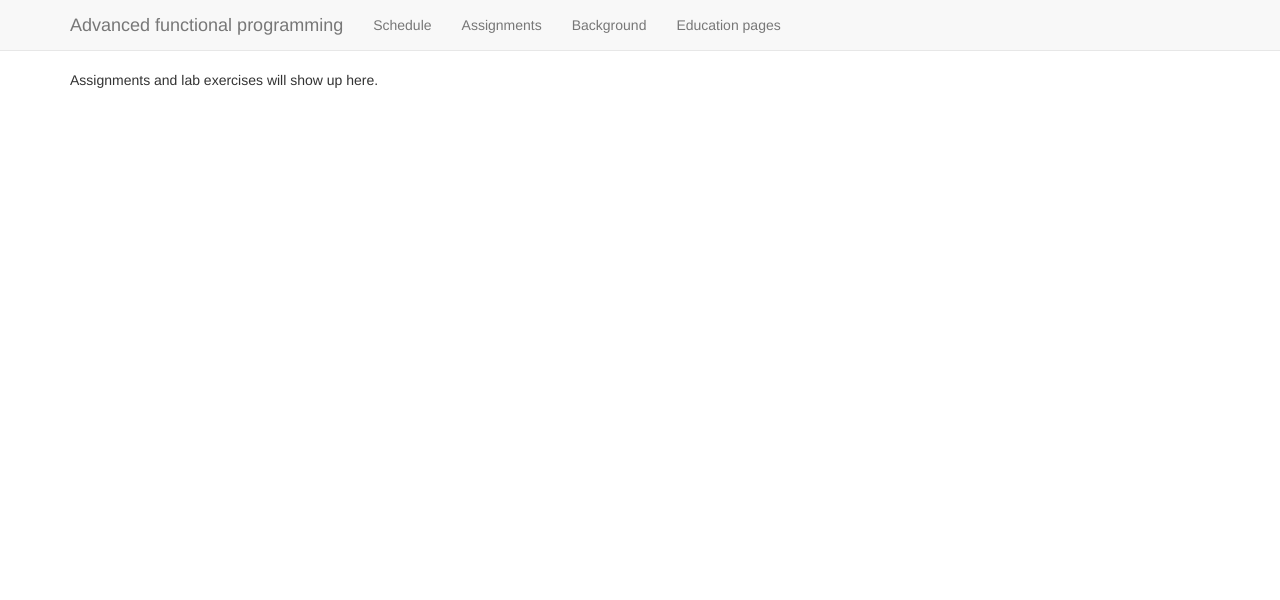
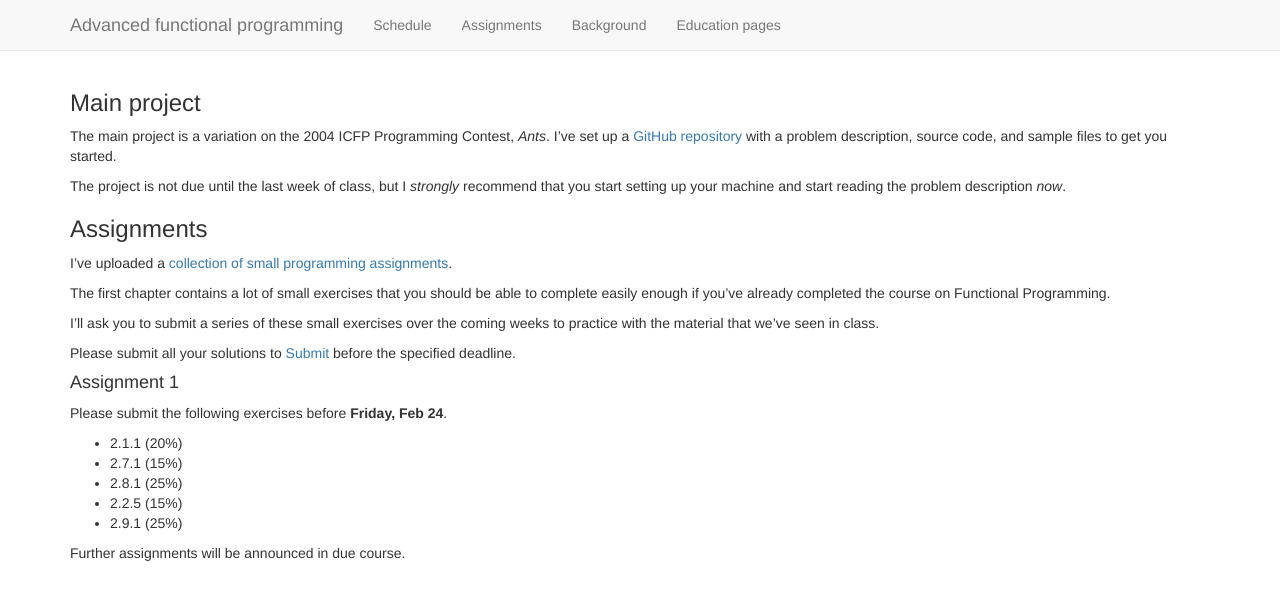
Before and after one commit to ruuda/2017-AFP, a Jekyll site: the page built from assignments.md, in a window 1280 px wide. Shown: the top 600 px of the page. Built offline with Jekyll 4.4.1, drawn with Linux system fonts in a browser that asks for light colours; nearby versions of some CDN libraries.

Commit message:
Added assigments and project description.

```diff
--- a/assignments.md
+++ b/assignments.md
@@ -3,4 +3,42 @@ title: Assigments
 layout: default
 ---
 
-Assignments and lab exercises will show up here.
+### Main project
+
+The main project is a variation on the 2004 ICFP Programming Contest,
+*Ants*. I've set up a
+[GitHub repository](http://www.github.com/wouter-swierstra/ants) with
+a problem description, source code, and sample files to get you
+started.
+
+The project is not due until the last week of class, but I *strongly*
+recommend that you start setting up your machine and start reading the
+problem description *now*.
+
+### Assignments
+
+I've uploaded a
+[collection of small programming assignments](doc/assignments.pdf).
+
+The first chapter contains a lot of small exercises that you should be
+able to complete easily enough if you've already completed the course
+on Functional Programming.
+
+I'll ask you to submit a series of these small exercises over the
+coming weeks to practice with the material that we've seen in class.
+
+Please submit all your solutions to
+[Submit](http://www.cs.uu.nl/docs/submit) before the specified
+deadline.
+
+#### Assignment 1
+
+Please submit the following exercises before **Friday, Feb 24**.
+
+* 2.1.1 (20%)
+* 2.7.1 (15%)
+* 2.8.1 (25%)
+* 2.2.5 (15%)
+* 2.9.1 (25%)
+
+Further assignments will be announced in due course.
```
Also changed, not shown: schedule.html (+12 -0 lines), 1 other file.
